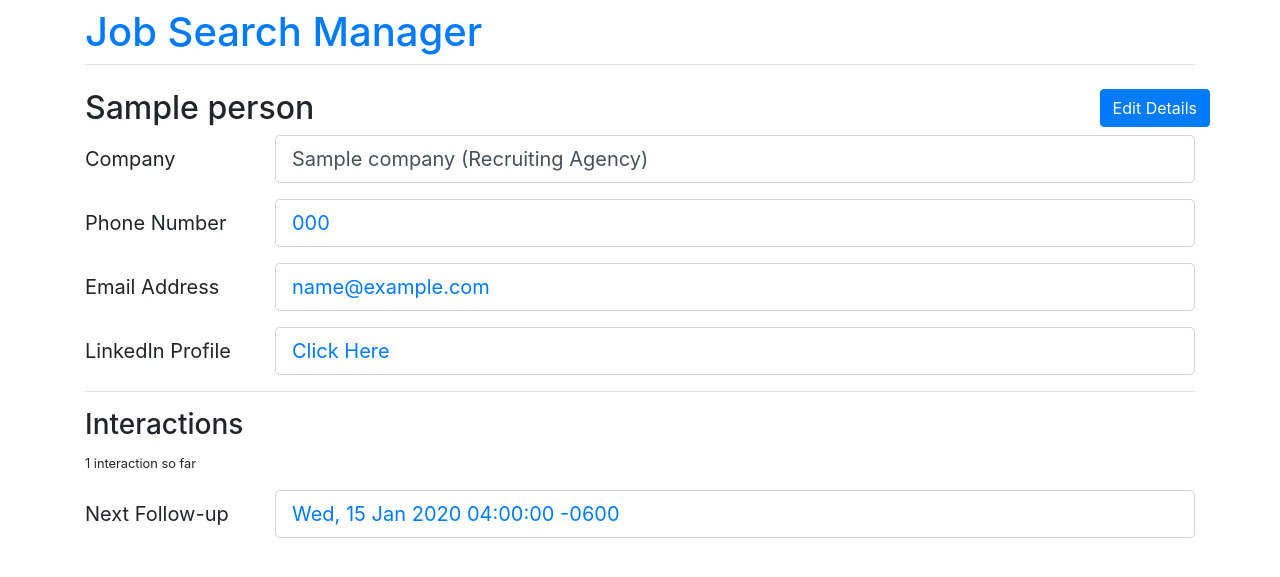
After one commit to CourteousCoder/Job-Search-Manager, a Django app: page /contacts/detail/1 in a window 1280 px wide. The commit adds this page. Shown: the top 577 px of the page. Run offline with Django 3.2, Linux system fonts and the light colour scheme; tables that the repository leaves empty hold one stand-in row (values such as "Sample post"); some libraries are stand-ins or nearby versions.

Commit message:
Implement contacts pages

```diff
--- a/contacts/models.py
+++ b/contacts/models.py
@@ -1,4 +1,5 @@
 from django.db import models
+from django.urls import reverse
 
 
 class Company(models.Model):
@@ -36,6 +37,9 @@ class Person(models.Model):
     def last_interaction(self):
         return self.interaction_set.latest()
 
+    def get_absolute_url(self):
+        return reverse('contacts:person_detail', kwargs=dict(pk=self.pk))
+
     def __str__(self):
         name = self.name
         company = self.company
--- a/contacts/urls.py
+++ b/contacts/urls.py
@@ -1,10 +1,11 @@
 from django.urls import path
 
-from contacts.views import PersonList, PersonCreate, PersonUpdate
+from contacts.views import PersonList, PersonCreate, PersonUpdate, PersonDetail
 
 app_name = 'contacts'
 urlpatterns = [
     path('', PersonList.as_view(), name='person_list'),
     path('new', PersonCreate.as_view(), name='person_create'),
     path('edit/<pk>', PersonUpdate.as_view(), name='person_update'),
+    path('detail/<pk>', PersonDetail.as_view(), name='person_detail'),
 ]
--- a/contacts/views.py
+++ b/contacts/views.py
@@ -1,4 +1,4 @@
-from django.views.generic import ListView, CreateView, UpdateView
+from django.views.generic import ListView, CreateView, UpdateView, DetailView
 
 from contacts.forms import PersonForm
 from contacts.models import Person
@@ -8,10 +8,15 @@ class PersonList(ListView):
     model = Person
 
 
+class PersonDetail(DetailView):
+    model = Person
+
+
 class PersonCreate(CreateView):
     form_class = PersonForm
     model = Person
 
+
 class PersonUpdate(UpdateView):
     form_class = PersonForm
     model = Person
--- a/templates/base.html
+++ b/templates/base.html
@@ -6,17 +6,39 @@
     <title>{% block title %}Job Search Manager{% endblock %}</title>
     <link rel="stylesheet" href="https://stackpath.bootstrapcdn.com/bootstrap/4.4.1/css/bootstrap.min.css"
           integrity="sha384-Vkoo8x4CGsO3+Hhxv8T/Q5PaXtkKtu6ug5TOeNV6gBiFeWPGFN9MuhOf23Q9Ifjh" crossorigin="anonymous">
+    <style>
+        [data-href] {
+            cursor: pointer;
+        }
+    </style>
 </head>
 <body>
 <div class="container">
     <div class="row justify-content-center">
         <div class="col">
-            <h1 class="mt-2">Job Search Manager</h1>
+            <h1 class="mt-2"><a href="{% url 'landing' %}">Job Search Manager</a></h1>
             <hr class="mt-0 mb-4">
             {% block content %}
             {% endblock %}
         </div>
     </div>
 </div>
+{% block scripts %}
+    <script src="https://code.jquery.com/jquery-3.4.1.slim.min.js"
+            integrity="sha384-J6qa4849blE2+poT4WnyKhv5vZF5SrPo0iEjwBvKU7imGFAV0wwj1yYfoRSJoZ+n"
+            crossorigin="anonymous"></script>
+    <script src="https://cdn.jsdelivr.net/npm/popper.js@1.16.0/dist/umd/popper.min.js"
+            integrity="sha384-Q6E9RHvbIyZFJoft+2mJbHaEWldlvI9IOYy5n3zV9zzTtmI3UksdQRVvoxMfooAo"
+            crossorigin="anonymous"></script>
+    <script src="https://stackpath.bootstrapcdn.com/bootstrap/4.4.1/js/bootstrap.min.js"
+            integrity="sha384-wfSDF2E50Y2D1uUdj0O3uMBJnjuUD4Ih7YwaYd1iqfktj0Uod8GCExl3Og8ifwB6"
+            crossorigin="anonymous"></script>
+{% endblock %}
+<script>
+    $(() => {
+        {% block onload %}
+        {% endblock %}
+    })
+</script>
 </body>
 </html>
--- /dev/null
+++ b/templates/contacts/person_detail.html
@@ -0,0 +1,69 @@
+{% extends 'base.html' %}
+{% load crispy_forms_tags %}
+{% block title %} {{ person }} | {{ block.super }}{% endblock %}
+{% block content %}
+    <div class="row">
+        <div class="col">
+            <h2>{{ person.name }}</h2>
+        </div>
+        <div class="">
+            <a href="{% url 'contacts:person_update' person.pk %}" class="btn btn-primary">Edit Details</a>
+        </div>
+    </div>
+    <div class="form-group row">
+        <label class="col-sm-2 col-form-label col-form-label-lg" for="company">Company</label>
+        <div class="col-sm-10">
+
+            <output class="form-control form-control-lg" id="company">{{ person.company }}</output>
+        </div>
+    </div>
+
+    {% if person.phone_number %}
+        <div class="form-group row">
+            <label class="col-sm-2 col-form-label col-form-label-lg" for="phone">Phone Number</label>
+            <div class="col-sm-10">
+                <output class="form-control form-control-lg" id="phone"><a
+                        href="tel:{{ person.phone_number }}">{{ person.phone_number }}</a></output>
+            </div>
+        </div>
+    {% endif %}
+
+    {% if person.email_address %}
+        <div class="form-group row">
+            <label class="col-sm-2 col-form-label col-form-label-lg" for="email">Email Address</label>
+            <div class="col-sm-10">
+
+                <output class="form-control form-control-lg" id="email"><a
+                        href="mailto:{{ person.email_address }}">{{ person.email_address }}</a></output>
+            </div>
+        </div>
+    {% endif %}
+    {% if person.linked_in_profile %}
+        <div class="form-group row">
+            <label class="col-sm-2 col-form-label col-form-label-lg" for="linkedin">LinkedIn Profile</label>
+            <div class="col-sm-10">
+                <output class="form-control form-control-lg" id="linkedin"><a href="{{ person.linked_in_profile }}">
+                    Click Here
+                </a></output>
+            </div>
+        </div>
+    {% endif %}
+    <hr/>
+    <h3>Interactions</h3>
+    <p><small>{{ person.interaction_set.all | length }} interaction{{ person.interaction_set.all | length | pluralize }}
+        so far</small></p>
+    <div class="form-group row">
+        <label class="col-sm-2 col-form-label col-form-label-lg" for="next-follow-up">Next Follow-up</label>
+        <div class="col-sm-10">
+            <output class="form-control form-control-lg" id="next-follow-up"><a
+                    href="{# TODO: new interaction #}">
+                {% if person.last_interaction.follow_up_at %}
+                    {{ person.last_interaction.follow_up_at | date:'r' }}
+                {% else %}
+                    Start an Interaction
+                {% endif %}
+            </a>
+            </output>
+        </div>
+    </div>
+{% endblock %}
```
Also changed, not shown: contacts/forms.py (added, +19 -0 lines), templates/contacts/person_list.html (+15 -2 lines), contacts/migrations/0005_auto_20200503_1127.py (added).
